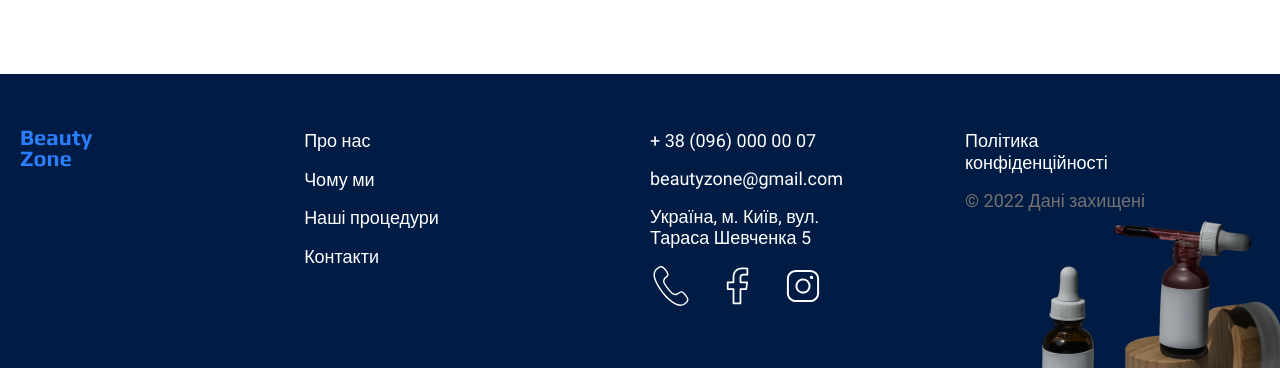
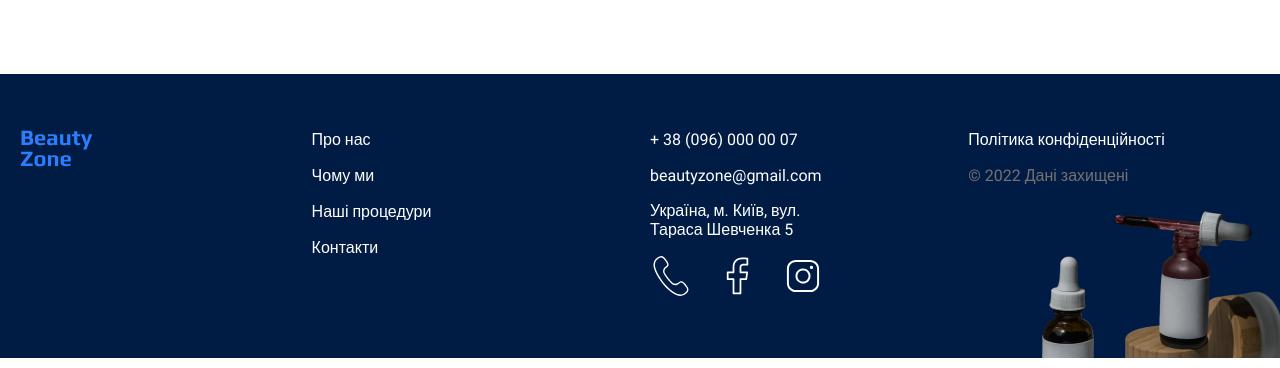
Before and after one commit to MilaPalchenko/genius-homework-1, a plain HTML site: page index.html in a window 1280 px wide. Shown: the part 3251-3619 px from the top of the page. Drawn offline with nearby package versions, Linux system fonts and the light colour scheme.

Commit message:
finished desktop layout ?

```diff
--- a/scss/layout/_footer.scss
+++ b/scss/layout/_footer.scss
@@ -2,6 +2,7 @@
     position: relative;
 
     background: var(--secondary-main-color);
+    font-size: 16px;
     padding: 56px 0;
 
     &__container {
@@ -62,7 +63,6 @@
 
     &__link {
         color: var(--white);
-        font-style: 16px;
         line-height: 1.2;
         text-decoration: none;
         padding-bottom: 16px;
@@ -70,7 +70,6 @@
         max-width: 203px;
         &:hover {
             color: var(--accent-main-color);
-            font-style: 16px;
             line-height: 1.2;
         }
     }
```
Also changed, not shown: dist/main.css, 1 other file.
